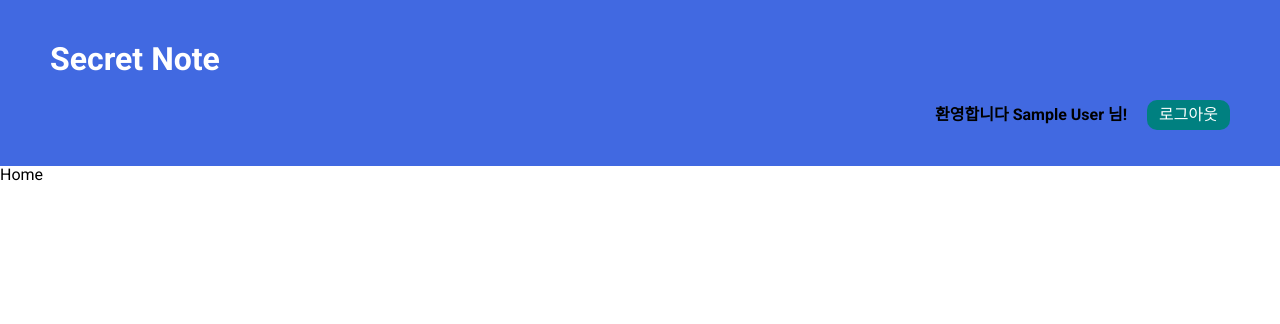
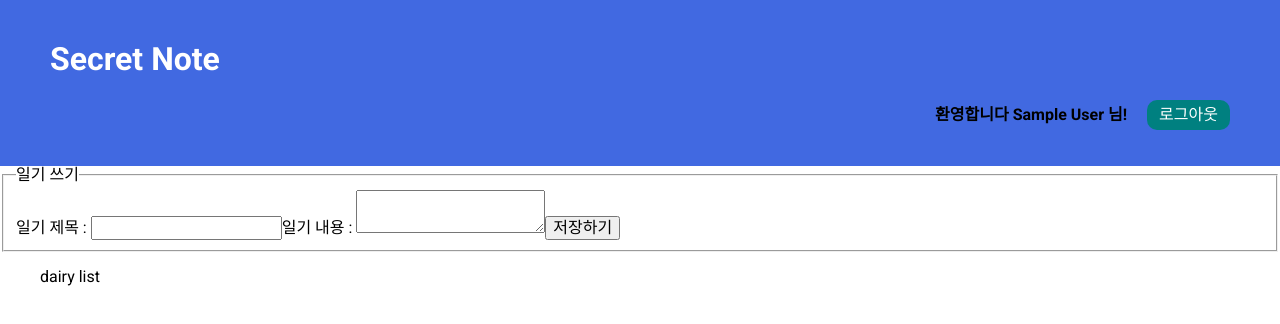
Before and after one commit to minji0123/firebase-diary, a React (Create React App) app: page / in a window 1280 px wide. Shown: the top 324 px of the page. Built offline with nearby package versions, Linux system fonts and the light colour scheme; no server answers; sample sign-in values are in the browser's storage.

Commit message:
입력 form 제작

```diff
--- /dev/null
+++ b/src/pages/home/DiaryForm.js
@@ -0,0 +1,39 @@
+/* eslint-disable*/
+
+import { useState } from "react"
+
+export default function DiaryForm() {
+
+    const [title, setTitle] = useState("");
+    const [text, setText] = useState("");
+
+    const handleData = (event) => {
+        if (event.target.id === 'tit') {
+            setTitle(event.target.value);
+        } else if (event.target.id === "txt") {
+            setText(event.target.value);
+        }
+    }
+
+    const handleSubmit = (event) => {
+        event.preventDefault();
+        console.log(title, text);
+    }
+
+    return (
+        <>
+            <form onSubmit={handleSubmit}>
+                <fieldset>
+                    <legend>일기 쓰기</legend>
+                    <label htmlFor="tit">일기 제목 : </label>
+                    <input id="tit" type='text' required onChange={handleData} />
+
+                    <label htmlFor="txt">일기 내용 : </label>
+                    <textarea id="txt" type='text' required onChange={handleData}></textarea>
+
+                    <button type="submit">저장하기</button>
+                </fieldset>
+            </form>
+        </>
+    )
+}
--- a/src/pages/home/Home.js
+++ b/src/pages/home/Home.js
@@ -1,11 +1,19 @@
 /* eslint-disable*/
 
+import DiaryForm from './DiaryForm'
 import styles from './Home.module.css'
 
-export default function Home(){
+
+export default function Home() {
     return (
-        <div>
-            Home
-        </div>
+        <main className={styles.cont}>
+            <aside className={styles.side_menu}>
+                <DiaryForm></DiaryForm>
+            </aside>
+            <ul className={styles.content_list}>
+                dairy list
+            </ul>
+
+        </main>
     )
 }
```
